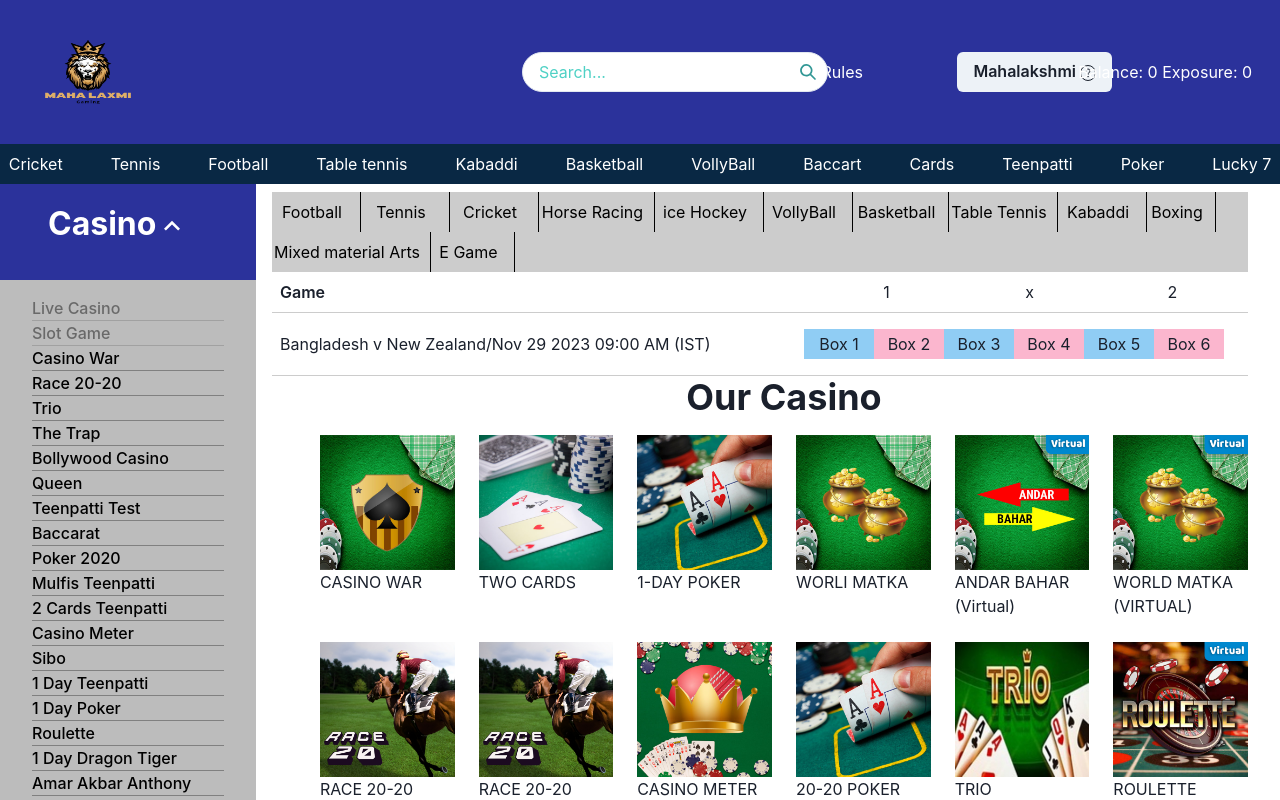
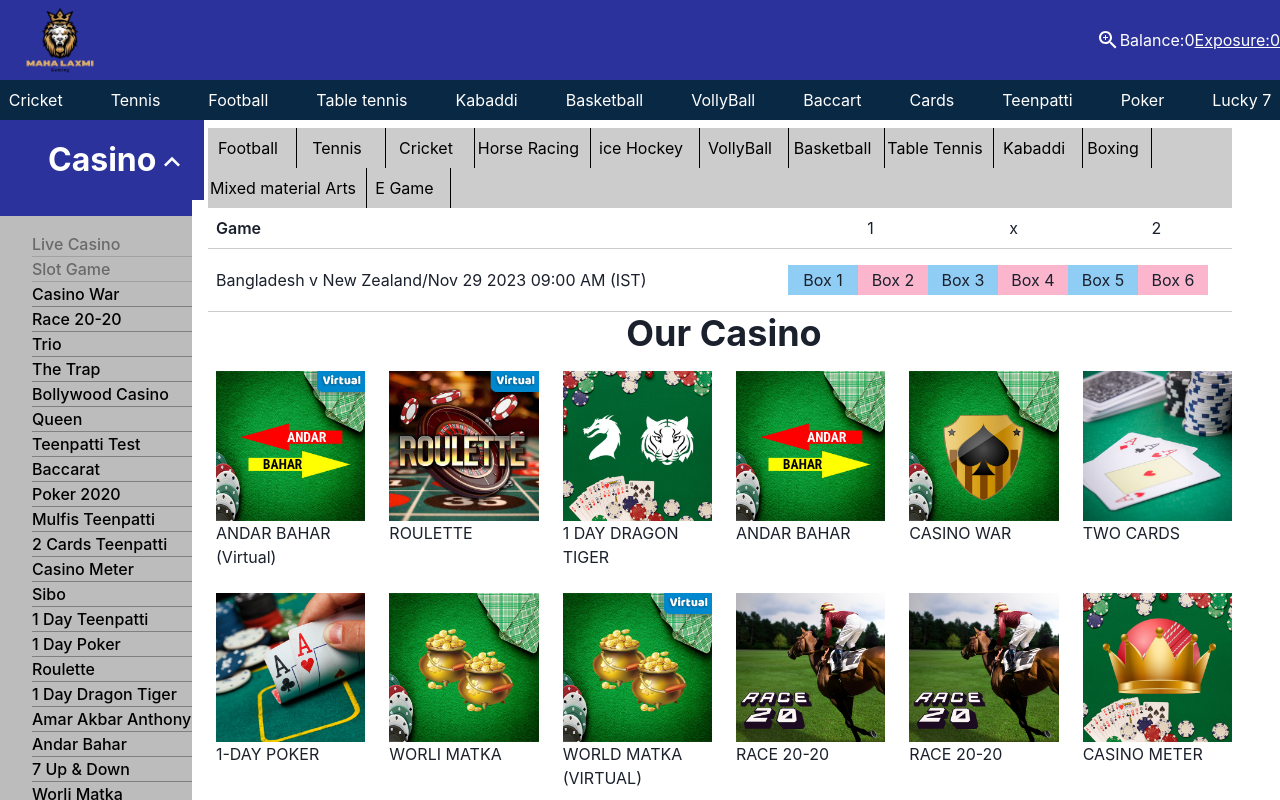
Before and after one commit to Akshaybaiswaree/Mahalaxmi, a React (Vite) app: page /home in a window 1280 px wide. Shown: the top 800 px of the page. Built offline with nearby package versions, Linux system fonts and the light colour scheme.

Commit message:
sider bar,nav height,

```diff
--- a/src/App.jsx
+++ b/src/App.jsx
@@ -20,6 +20,8 @@ const router = createBrowserRouter(
       <Route path="SignUp" element={<SignUP />} />
       <Route path="SignUp" element={<Login/>} />
       <Route path= "racegame" element = {<RaceGame/>}/>
+      <Route path= "Routele" element = {<RaceGame/>}/>
+
 
 
       <Route path="/" element={<RootLayout />}>
--- a/src/Component/Home/Home.jsx
+++ b/src/Component/Home/Home.jsx
@@ -242,6 +242,7 @@ const Home = () => {
   direction="row"
   justify="space-between"
   flexWrap={{ base: "wrap", md: "nowrap" }}
+  display={{base:"none", md:"flex" , lg: "flex"}}
 >
 <Text
   fontSize="m"
@@ -252,7 +253,9 @@ const Home = () => {
 >
   Game
 </Text>
-<Flex  direction="row" align="center" flexWrap="wrap" >
+<Flex  direction="row" align="center" flexWrap="wrap"
+display={{base:"none", md: "flex" ,lg:"flex"}}
+ >
   <WrapItem paddingRight={{ base: 34, md: 2 }}>
     <Center w={{ base: '130px', md: '135px' }} h="40px">
       1
@@ -283,6 +286,7 @@ const Home = () => {
   borderBottom="1px"
   borderColor="#ccc"
   flexWrap="wrap"
+  display={{base:"none", md:"flex", lg:"flex"}}
 >
 
 <Text fontSize="m" p={2} fontWeight="400" width={{ base: "90%", md: "auto" }}>
@@ -327,8 +331,8 @@ const Home = () => {
 
 
 
-      <Box className="Home" paddingLeft="12" >
-        <Heading as="h1" textAlign="center" marginBottom="4">
+      <Box className="Home" paddingLeft="2" >
+        <Heading as="h1" textAlign={{base: "start", md: "center",lg: "center"}} marginBottom="4">
           Our Casino
         </Heading>
 
@@ -351,6 +355,48 @@ const Home = () => {
     },
   }}
 >
+
+       <GridItem colSpan={{ base: 4, md: 1 }}>
+            <NavLink to="/andarbahar">
+              <Box className="custom-box">
+                <Image src={andarBahar} alt="teenpatti" />
+                <span> ANDAR BAHAR (Virtual)</span>
+              </Box>
+            </NavLink>
+          </GridItem>
+
+          <GridItem colSpan={{ base: 4, md: 1 }}>
+          <NavLink to="/andarbahar">
+            <Box className="custom-box">
+              <Image src={Roulette} alt="teenpatti" />
+              <Text> ROULETTE</Text>
+            </Box>
+
+            </NavLink>
+          </GridItem>
+
+          <GridItem colSpan={{ base: 4, md: 1 }}>
+            <NavLink to="/andarbahar">
+            <Box className="custom-box">
+              <Image src={DragonTiger} alt="teenpatti" />
+              <span> 1 DAY DRAGON TIGER </span>
+            </Box>
+
+            </NavLink>
+
+          </GridItem>
+
+          <GridItem colSpan={{ base: 4, md: 1 }}>
+          <NavLink to="/andarbahar">
+            <Box className="custom-box">
+              <Image src={AndarBahar} alt="teenpatti" />
+              <span> ANDAR BAHAR</span>
+            </Box>
+
+            </NavLink>
+
+          </GridItem>
+
 
 
           <GridItem colSpan={{ base: 4, md: 1 }}>
@@ -389,14 +435,6 @@ const Home = () => {
             </NavLink>
           </GridItem>
 
-          <GridItem colSpan={{ base: 4, md: 1 }}>
-            <NavLink to="/andarbahar">
-              <Box className="custom-box">
-                <Image src={andarBahar} alt="teenpatti" />
-                <span> ANDAR BAHAR (Virtual)</span>
-              </Box>
-            </NavLink>
-          </GridItem>
 
           <GridItem colSpan={{ base: 4, md: 1 }}>
             <NavLink to="/racegame">
@@ -448,12 +486,7 @@ const Home = () => {
             </Box>
           </GridItem>
 
-          <GridItem colSpan={{ base: 4, md: 1 }}>
-            <Box className="custom-box">
-              <Image src={Roulette} alt="teenpatti" />
-              <span> ROULETTE</span>
-            </Box>
-          </GridItem>
+
 
           <GridItem colSpan={{ base: 4, md: 1 }}>
             <Box className="custom-box">
@@ -490,12 +523,7 @@ const Home = () => {
             </Box>
           </GridItem>
 
-          <GridItem colSpan={{ base: 4, md: 1 }}>
-            <Box className="custom-box">
-              <Image src={AndarBahar} alt="teenpatti" />
-              <span> ANDAR BAHAR</span>
-            </Box>
-          </GridItem>
+
 
           <GridItem colSpan={{ base: 4, md: 1 }}>
             <Box className="custom-box">
@@ -588,12 +616,7 @@ const Home = () => {
             </Box>
           </GridItem>
 
-          <GridItem colSpan={{ base: 4, md: 1 }}>
-            <Box className="custom-box">
-              <Image src={DragonTiger} alt="teenpatti" />
-              <span> 1 DAY DRAGON TIGER </span>
-            </Box>
-          </GridItem>
+
 
           <GridItem colSpan={{ base: 4, md: 1 }}>
             <Box className="custom-box">
@@ -611,6 +634,8 @@ const Home = () => {
 
 
         </Grid>
+
+
       </Box>
     </>
   );
--- a/src/Component/Navbar/Navbar.jsx
+++ b/src/Component/Navbar/Navbar.jsx
@@ -1,212 +1,359 @@
-import  { useState } from "react";
-import {
-  ChakraProvider,
-  Box,
-  HStack,
-  Flex,
-  VStack,
-  Link,
-  Button,
-  Heading,
-  useDisclosure,
-  Drawer,
-  DrawerOverlay,
-  DrawerContent,
-  DrawerCloseButton,
-  DrawerHeader,
-  DrawerBody,
-  Spacer,
-  Text,
-  Stack,
-  Image,
-  InputGroup,
-  Input,
-  InputRightElement,
-  IconButton,
-  Icon,
-  Menu,
-  MenuButton,
-  MenuList,
-  MenuItem,
-  useMediaQuery,
-} from "@chakra-ui/react";
+// import  { useState } from "react";
+// import {
+//   ChakraProvider,
+//   Box,
+//   HStack,
+//   Flex,
+//   VStack,
+//   Link,
+//   Button,
+//   Heading,
+//   useDisclosure,
+//   Drawer,
+//   DrawerOverlay,
+//   DrawerContent,
+//   DrawerCloseButton,
+//   DrawerHeader,
+//   DrawerBody,
+//   Spacer,
+//   Text,
+//   Stack,
+//   Image,
+//   InputGroup,
+//   Input,
+//   InputRightElement,
+//   IconButton,
+//   Icon,
+//   Menu,
+//   MenuButton,
+//   MenuList,
+//   MenuItem,
+//   useMediaQuery,
+// } from "@chakra-ui/react";
 
-import LOGO from "@/assets/Logo.png";
-import { SearchIcon } from "@chakra-ui/icons";
-import { NavLink } from "react-router-dom";
+// import LOGO from "@/assets/Logo.png";
+// import { SearchIcon } from "@chakra-ui/icons";
+// import { NavLink } from "react-router-dom";
 
-const Navbar = () => {
-  const { isOpen, onOpen, onClose } = useDisclosure();
-  const [isMenuOpen, setIsMenuOpen] = useState(false);
+// const Navbar = () => {
+//   const { isOpen, onOpen, onClose } = useDisclosure();
+//   const [isMenuOpen, setIsMenuOpen] = useState(false);
 
-  const handleMahalakshmiClick = () => {
-    setIsMenuOpen(!isMenuOpen);
-  };
+//   const handleMahalakshmiClick = () => {
+//     setIsMenuOpen(!isMenuOpen);
+//   };
 
-  const closeMenu = () => {
-    setIsMenuOpen(false);
-  };
+//   const closeMenu = () => {
+//     setIsMenuOpen(false);
+//   };
 
-  const [isMobile] = useMediaQuery("(max-width: 800px)");
+//   const [isMobile] = useMediaQuery("(max-width: 800px)");
 
-  return (
-    <Box width={{ base: "125.4%", md: "100%" }}>
-    <HStack
-      bg="#2b329b"
-      color="white"
-      spacing="4"
-      p={1}
-      w="100%"
-      justifyContent="space-between"
-      align="center"
-      flexWrap={{ base: "wrap", md: "nowrap" }}
-    >
+//   return (
+//     <Box
+//     width={{ base: "125.4%", md: "100%" }}
+
+//     >
+//     <HStack
+//       bg="#2b329b"
+//       color="white"
+//       spacing="4"
+//       p={1}
+//       w="100%"
+//       justifyContent="space-between"
+//       align="center"
+//       flexWrap={{ base: "wrap", md: "nowrap" }}
+//       height={{base:'60'}}
+//     >
 
 
 
-        <Image  width={{ base: "40%", md: "6rem", lg:"9rem"}}
-    height={{ base: "30%", md:"4rem", lg:"7rem" }}   m={3} src={LOGO} />
+//         <Image  width={{ base: "30%", md: "6rem", lg:"9rem"}}
+//     height={{ base: "50%", md:"4rem", lg:"7rem" }}   m={3} src={LOGO} />
 
-        {isMobile && (
-          <Box>
-            {/* <IconButton
-              variant="ghost"
-              color="teal.500"
-              icon={<Icon as={SearchIcon} />}
-              aria-label="Search"
-            /> */}
+//         {isMobile && (
+//           <Box>
+//             {/* <IconButton
+//               variant="ghost"
+//               color="teal.500"
+//               icon={<Icon as={SearchIcon} />}
+//               aria-label="Search"
+//             /> */}
+//           </Box>
+//         )}
+//  {isMobile ? (
+// <Box fontWeight={"600"} fontSize={"1em"} cursor="pointer" position="relative" right="6vw" >
+//   <Menu isOpen={isMenuOpen} onClose={closeMenu}>
+//     <MenuButton as={Button} onClick={handleMahalakshmiClick}>
+//       <Text  fontSize={{base:"1rem",lg:"1.5em"}}>
+//         Mahalakshmi{" "}
+//         <span>
+//           <Icon icon="icon-park:down" />
+//         </span>
+//       </Text>
+//     </MenuButton>
+//     <MenuList color={"black"} onClose={closeMenu} fontSize={"0.7em"}>
+//       <MenuItem>Account Statement</MenuItem>
+//       <MenuItem>Profile Loss Report</MenuItem>
+//       <MenuItem>Bet History</MenuItem>
+//       <MenuItem>Unsettled Bet</MenuItem>
+//       <MenuItem>Set Button Values</MenuItem>
+//       <MenuItem>Change Password</MenuItem>
+//       <Button marginLeft={"1.8rem"}>SignOut</Button>
+//     </MenuList>
+//   </Menu>
+// </Box>
+//  ):(
+
+// <Box fontWeight={"600"} fontSize={"1em"} cursor="pointer" position="relative" left="53vw" >
+//   <Menu isOpen={isMenuOpen} onClose={closeMenu}>
+//     <MenuButton as={Button} onClick={handleMahalakshmiClick}>
+//       <Text>
+//         Mahalakshmi{" "}
+//         <span>
+//           <Icon icon="icon-park:down" />
+//         </span>
+//       </Text>
+//     </MenuButton>
+//     <MenuList color={"black"} onClose={closeMenu}>
+//       <MenuItem>Account Statement</MenuItem>
+//       <MenuItem>Profile Loss Report</MenuItem>
+//       <MenuItem>Bet History</MenuItem>
+//       <MenuItem>Unsettled Bet</MenuItem>
+//       <MenuItem>Set Button Values</MenuItem>
+//       <MenuItem>Change Password</MenuItem>
+//       <Button marginLeft={"1.8rem"}>SignOut</Button>
+//     </MenuList>
+//   </Menu>
+// </Box>
+//  )}
+
+//         {isMobile ? (
+//           <Box >
+//             <Link href="#" color="white" textAlign="center" position="relative" bottom="5vw" left="25vw" fontSize="8vw" >
+//               Balance: 0 Exposure: 0
+//             </Link>
+//             <Link href="#" color="white" textAlign="center" position="relative" bottom="5vw" left="25vw" fontSize="8vw" >
+//               Balance: 0 Exposure: 0
+//             </Link>
+//           </Box>
+//         ) : (
+//           <Box>
+//             <Link href="#" color="white" textAlign="right" position="relative" left="42vw">
+//               Balance: 0 Exposure: 0
+//             </Link>
+//           </Box>
+//         )}
+
+//         {isMobile ? (
+//           <Box>
+//             <Link href="#" color="white" textAlign="right" position="relative" right="50vw" bottom="15vw" fontSize="8vw"
+//             display={{base:"none"}}>
+//               Rules
+//             </Link>
+//           </Box>
+//         ) : (
+//           <Box>
+//             <Link href="#" color="white" textAlign="right">
+//               Rules
+//             </Link>
+//           </Box>
+//         )}
+
+//         {isMobile ? (
+//           <Box marginBottom={'0.5rem'}>
+//             <InputGroup>
+//               <Input
+//                 type="text"
+//                 placeholder="Search..."
+//                 borderRadius="full"
+//                 bg="white"
+//                 color="teal.500"
+
+//                 _placeholder={{ color: "teal.300" }}
+//                 position="relative"
+//                 width="25rem"
+//                 left="7vw"
+
+//               />
+//               <InputRightElement>
+//                 <IconButton
+//                   variant="ghost"
+//                   color="teal.500"
+//                   icon={<Icon as={SearchIcon} />}
+//                   aria-label="Search"
+//                   position="relative"
+//                   left="7vw"
+//                 />
+//               </InputRightElement>
+//             </InputGroup>
+//           </Box>
+//         ) : (
+//           <Box>
+//             <InputGroup>
+//               <Input
+//                 type="text"
+//                 placeholder="Search..."
+//                 borderRadius="full"
+//                 bg="white"
+//                 color="teal.500"
+//                 textAlign="left"
+//                 _placeholder={{ color: "teal.300" }}
+//                 position="relative"
+//                 right="35vw"
+//               />
+//               <InputRightElement>
+//                 <IconButton
+//                   variant="ghost"
+//                   color="teal.500"
+//                   icon={<Icon as={SearchIcon} />}
+//                   aria-label="Search"
+//                   position="relative"
+//                 right="35vw"
+//                 />
+//               </InputRightElement>
+//             </InputGroup>
+//           </Box>
+//         )}
+//       </HStack>
+
+//       <Stack
+//         alignContent={"center"}
+//         alignItems={"center"}
+//         justifyContent={"center"}
+//         maxW={"100%"}
+//         direction={{ base: "row", md: "row" }}
+//         bg="#092844"
+//         color="white"
+//         p={2}
+//         spacing={12}
+//         overflowX={{ base: "scroll", md: "visible" }}
+
+
+
+//       >
+//         <NavLink to="/home">
+//           <Box>Cricket</Box>
+//         </NavLink>
+//         <NavLink to="/home">
+//           <Box>Tennis</Box>
+//         </NavLink>
+//         <NavLink to="/home">
+//           <Box>Football</Box>
+//         </NavLink>
+//         <NavLink to="/home">
+//           <Box>Table tennis</Box>
+//         </NavLink>
+//         <NavLink to="/home">
+//           <Box>Kabaddi</Box>
+//         </NavLink>
+//         <NavLink to="/home">
+//           <Box>Basketball</Box>
+//         </NavLink>
+//         <NavLink to="/home">
+//           <Box>VollyBall</Box>
+//         </NavLink>
+//         <NavLink to="/home">
+//           <Box>Baccart</Box>
+//         </NavLink>
+//         <NavLink to="/home">
+//           <Box>Cards</Box>
+//         </NavLink>
+//         <NavLink to="/home">
+//           <Box>Teenpatti</Box>
+//         </NavLink>
+//         <NavLink to="/home">
+//           <Box>Poker </Box>
+//         </NavLink>
+//         <NavLink to="/home">
+//           <Box>Lucky 7</Box>
+//         </NavLink>
+//       </Stack>
+//     </Box>
+//   );
+// };
+
+// export default Navbar;
+
+import { Container,HStack,Box,Image,Text, Flex,Stack } from '@chakra-ui/react'
+import { AccountBalance, ZoomIn } from '@mui/icons-material'
+import { Link, NavLink } from 'react-router-dom'
+import LOGO from "@/assets/Logo.png";
+import SearchIcon from '@mui/icons-material/Search';
+
+//import React from 'react'
+
+const Navbar = () => {
+  return (
+    <Container
+    p="0"
+    bg="#2b329b" textColor="white"
+    maxW="100%"
+   >
+
+    <HStack
+     spacing={4}
+     justify="space-between"
+     height={{base:"20",lg:"20"}}
+
+
+     >
+      <Box display="flex" justifyContent="space-between" >
+        <Image width={{base:"5rem", md: "6 rem",lg:"7rem"}} height={{base:"5rem",md:"6rem",lg:"7rem"}} m={1} src={LOGO}/>
+
       </Box>
-        )}
- {isMobile ? (
-<Box fontWeight={"600"} fontSize={"1em"} cursor="pointer" position="relative" right="6vw" >
-  <Menu isOpen={isMenuOpen} onClose={closeMenu}>
-    <MenuButton as={Button} onClick={handleMahalakshmiClick}>
-      <Text  fontSize={"1.5em"}>
-        Mahalakshmi{" "}
-        <span>
-          <Icon icon="icon-park:down" />
-        </span>
-      </Text>
-    </MenuButton>
-    <MenuList color={"black"} onClose={closeMenu} fontSize={"0.7em"}>
-      <MenuItem>Account Statement</MenuItem>
-      <MenuItem>Profile Loss Report</MenuItem>
-      <MenuItem>Bet History</MenuItem>
-      <MenuItem>Unsettled Bet</MenuItem>
-      <MenuItem>Set Button Values</MenuItem>
-      <MenuItem>Change Password</MenuItem>
-      <Button marginLeft={"1.8rem"}>SignOut</Button>
-    </MenuList>
-  </Menu>
+      <Box
+        alignItems="flex-start"
+
+        >
+          <Box display={{base:"grid", md:"flex", lg:"flex"}}
+
+          >
+
+            <Box display={{base:"none",md:"flex", lg:"flex"}}>
+            <ZoomIn/>
             </Box>
- ):(
 
-<Box fontWeight={"600"} fontSize={"1em"} cursor="pointer" position="relative" left="53vw" >
-  <Menu isOpen={isMenuOpen} onClose={closeMenu}>
-    <MenuButton as={Button} onClick={handleMahalakshmiClick}>
-      <Text>
-        Mahalakshmi{" "}
-        <span>
-          <Icon icon="icon-park:down" />
-        </span>
-      </Text>
-    </MenuButton>
-    <MenuList color={"black"} onClose={closeMenu}>
-      <MenuItem>Account Statement</MenuItem>
-      <MenuItem>Profile Loss Report</MenuItem>
-      <MenuItem>Bet History</MenuItem>
-      <MenuItem>Unsettled Bet</MenuItem>
-      <MenuItem>Set Button Values</MenuItem>
-      <MenuItem>Change Password</MenuItem>
-      <Button marginLeft={"1.8rem"}>SignOut</Button>
-    </MenuList>
-  </Menu>
+            <Text display={{lg:"none"}}>< AccountBalance /> </Text>
+
+            <Text>Balance:0</Text>
+            <Text textDecor={{lg:"underline"}}>Exposure:0</Text>
+            {/* <Link textDecor={{base: "underline"}} >
+            Mahalaxmi
+            </Link> */}
+
             </Box>
- )}
 
-        {isMobile ? (
-          <Box>
-            <Link href="#" color="white" textAlign="center" position="relative" bottom="5vw" left="25vw" fontSize="8vw" >
-              Balance: 0 Exposure: 0
-            </Link>
         </Box>
-        ) : (
-          <Box>
-            <Link href="#" color="white" textAlign="right" position="relative" left="42vw">
-              Balance: 0 Exposure: 0
-            </Link>
+    </HStack>
+
+
+    <HStack>
+
+    <Flex  padding="0">
+      <Box display= {{base:"flex", md:"flex", lg:"none"}} alignItems="flex-start"
+
+      >
+       <Box
+       width={{ base: "7",lg:"40%"}}
+       padding={{base:"1"}}
+       > <SearchIcon/>
        </Box>
-        )}
 
-        {isMobile ? (
-          <Box>
-            <Link href="#" color="white" textAlign="right" position="relative" right="50vw" bottom="15vw" fontSize="8vw">
-              Rules
-            </Link>
+       <Box
+       width={{base:"100%", }}
+       alignItems={{lg:"flex-end"}}
+
+       >
+        <marquee behavior="scroll" direction="left" scrolldelay ="100" >Lorem, ipsum dolor sit amet consectetur adipisicing elit. Corporis quae nam dignissimos vel, aliquam ipsum veniam reiciendis ex, commodi consectetur similique, aliquid incidunt! Repellendus laudantium non voluptas facilis, facere voluptatem.</marquee>
          </Box>
-        ) : (
-          <Box>
-            <Link href="#" color="white" textAlign="right">
-              Rules
-            </Link>
+
+
+
       </Box>
-        )}
 
-        {isMobile ? (
-          <Box marginBottom={'0.5rem'}>
-            <InputGroup>
-              <Input
-                type="text"
-                placeholder="Search..."
-                borderRadius="full"
-                bg="white"
-                color="teal.500"
+    </Flex>
 
-                _placeholder={{ color: "teal.300" }}
-                position="relative"
-                width="25rem"
-                left="7vw"
-
-              />
-              <InputRightElement>
-                <IconButton
-                  variant="ghost"
-                  color="teal.500"
-                  icon={<Icon as={SearchIcon} />}
-                  aria-label="Search"
-                  position="relative"
-                  left="7vw"
-                />
-              </InputRightElement>
-            </InputGroup>
-          </Box>
-        ) : (
-          <Box>
-            <InputGroup>
-              <Input
-                type="text"
-                placeholder="Search..."
-                borderRadius="full"
-                bg="white"
-                color="teal.500"
-                textAlign="left"
-                _placeholder={{ color: "teal.300" }}
-                position="relative"
-                right="35vw"
-              />
-              <InputRightElement>
-                <IconButton
-                  variant="ghost"
-                  color="teal.500"
-                  icon={<Icon as={SearchIcon} />}
-                  aria-label="Search"
-                  position="relative"
-                right="35vw"
-                />
-              </InputRightElement>
-            </InputGroup>
-          </Box>
-        )}
     </HStack>
 
     <Stack
@@ -261,8 +408,8 @@ const Navbar = () => {
           <Box>Lucky 7</Box>
         </NavLink>
       </Stack>
-    </Box>
-  );
-};
+    </Container>
+  )
+}
 
-export default Navbar;
+ export default Navbar
--- a/src/Component/RootLayout/Rootlayout.jsx
+++ b/src/Component/RootLayout/Rootlayout.jsx
@@ -15,7 +15,9 @@ function RootLayout() {
       {/* Main Content */}
       <Flex flexGrow={1}>
         {/* Sidebar */}
-        <Box flexBasis={{ base: "100%", md: "20%" }}>
+        <Box
+        width={{lg:"15%"}}
+        >
           <SideBar />
         </Box>
 
@@ -24,7 +26,11 @@ function RootLayout() {
         mx={{base:"1rem", md:"2rem"}}
         mr={{base:"4rem"}}
         marginLeft={{base:'0rem',md:"1rem"}}
-        flexBasis={{ base: "300%", md: "80%" }}>
+        flexBasis={{ base: "300%", md: "80%" }}
+        alignItems={{base:"flex-start"}}
+
+
+        >
           <Outlet
           />
         </Box>
--- a/src/Component/Sidebar/Sidebar.css
+++ b/src/Component/Sidebar/Sidebar.css
@@ -1,5 +1,5 @@
 .sidebar {
-    width: 20vw;
+    width: 15;
     background-color: rgb(188, 188, 188);
 
 }
@@ -71,6 +71,10 @@
   @media screen and (min-width : 320px){
         .sideBar_btn_NavLind{
             display: none;
+
+
+
+
         }
 
   }
@@ -78,6 +82,9 @@
   @media screen and (min-width : 768px){
     .sideBar_btn_NavLind{
         display: block;
+
+
+
     }
   }
 
--- a/src/Component/Sidebar/Sidebar.jsx
+++ b/src/Component/Sidebar/Sidebar.jsx
@@ -62,7 +62,9 @@ class Sidebar extends React.Component {
         </button>
         {this.state.showSidebar && (
           <div className="sidebar">
-            <ul>
+            <ul
+            style={{width:"100%"}}
+            >
               <li className="blinking">
                 <Link to="/live-casino">Live Casino</Link>
               </li>
```
Also changed, not shown: src/Component/Mainpage.jsx (+6 -2 lines). Lines whose indentation alone changed are shown as unchanged.
